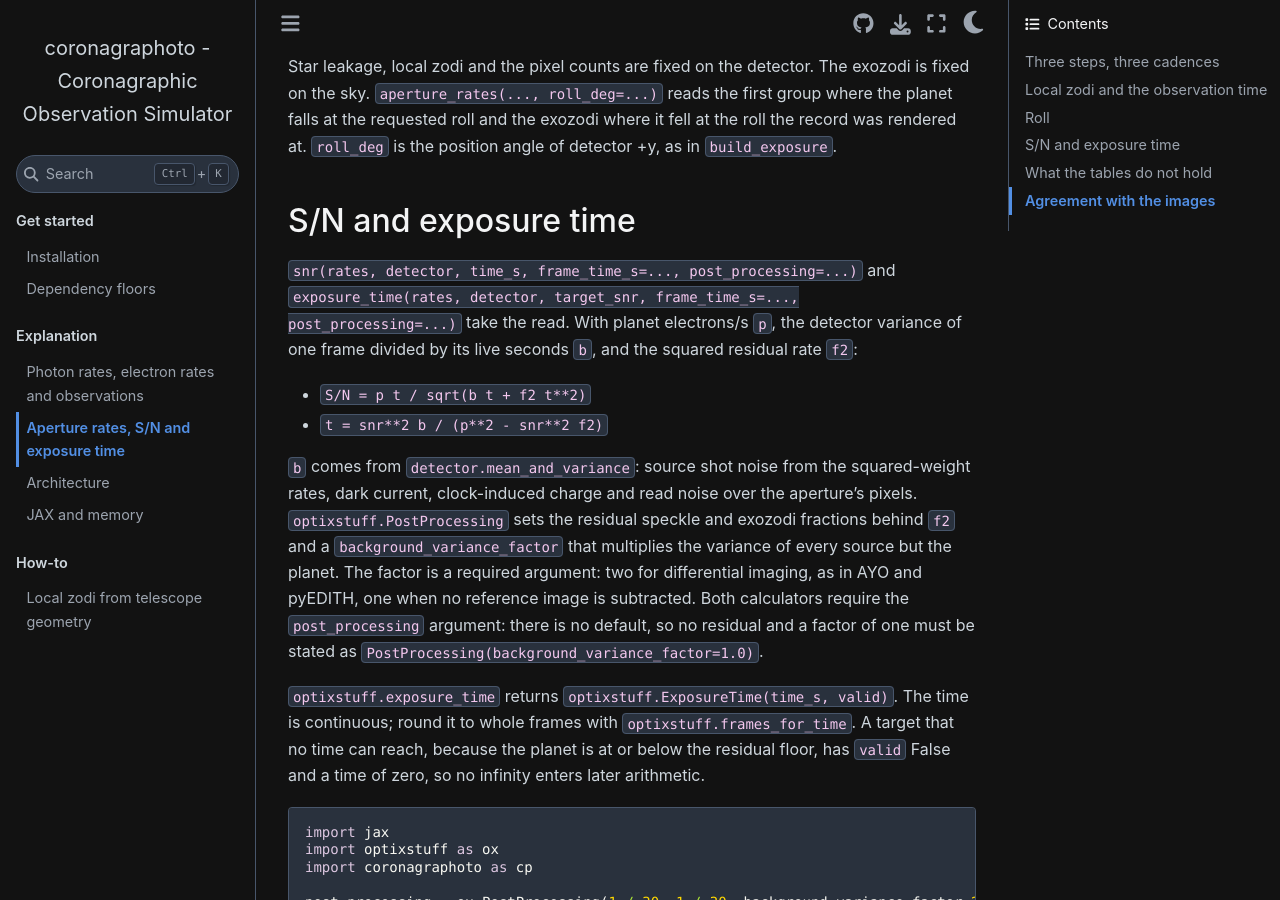
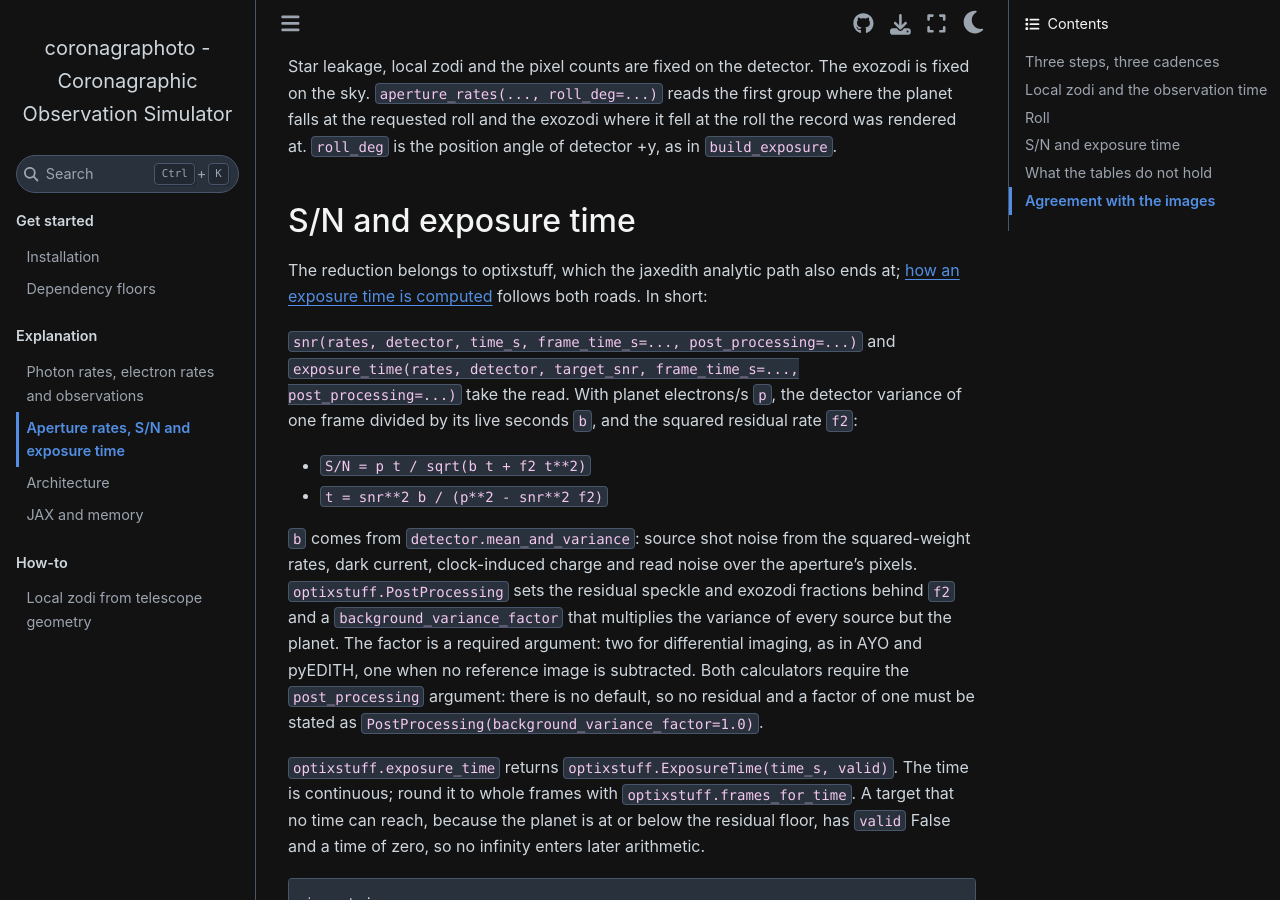
Before and after one commit to CoreySpohn/coronagraphoto, a Sphinx documentation site: the page built from docs/explanation/exposure_time.md, in a window 1280 px wide and 900 px high, scrolled down 2440 px. Built offline with Sphinx 7.4.7 and the Sphinx Book theme 1.1.4, drawn with Linux system fonts in a browser that asks for light colours; pages that are not in the unit, such as notebooks, are missing from menus.

Commit message:
docs(coronagraphoto): link the exposure-time explanation and fix the API reference build

```diff
--- a/docs/conf.py
+++ b/docs/conf.py
@@ -39,6 +39,8 @@ language = "en"
 autoapi_dirs = ["../src"]
 autoapi_ignore = ["**/*version.py"]
 autodoc_typehints = "description"
+# AutoAPI already indexes fields; Napoleon should render their descriptions only.
+napoleon_use_ivar = True
 
 myst_enable_extensions = ["amsmath", "dollarmath"]
 myst_heading_anchors = 3
--- a/docs/explanation/exposure_time.md
+++ b/docs/explanation/exposure_time.md
@@ -94,6 +94,9 @@ it fell at the roll the record was rendered at. `roll_deg` is the position angle
 
 ## S/N and exposure time
 
+The reduction belongs to optixstuff, which the jaxedith analytic path also
+ends at; [how an exposure time is computed](https://optixstuff.readthedocs.io/en/latest/explanation/exposure_time.html) follows both roads. In short:
+
 `snr(rates, detector, time_s, frame_time_s=..., post_processing=...)` and
 `exposure_time(rates, detector, target_snr, frame_time_s=..., post_processing=...)`
 take the read.
```
Also changed, not shown: README.md (+2 -1 lines), docs/index.md (+2 -1 lines), docs/installation.md (+1 -0 lines).
